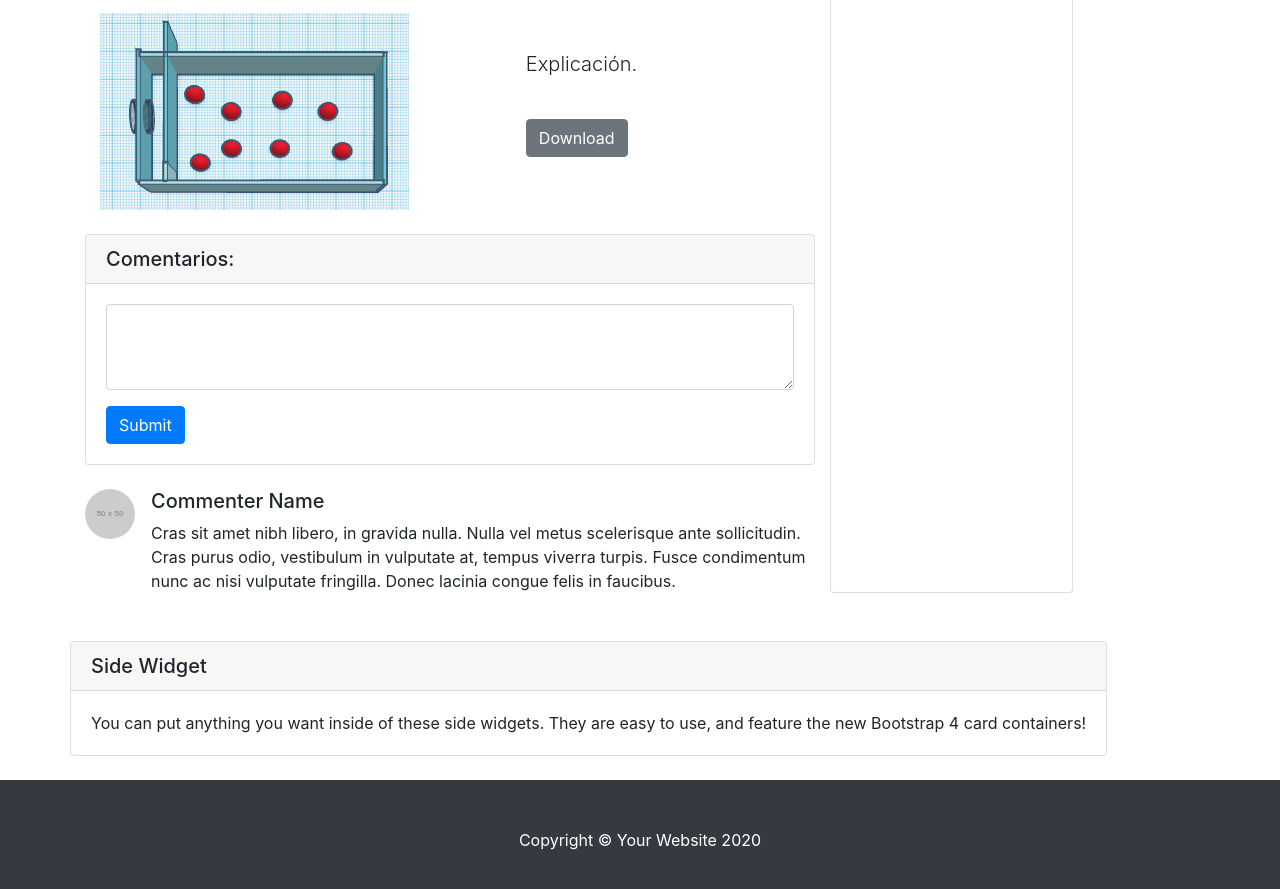
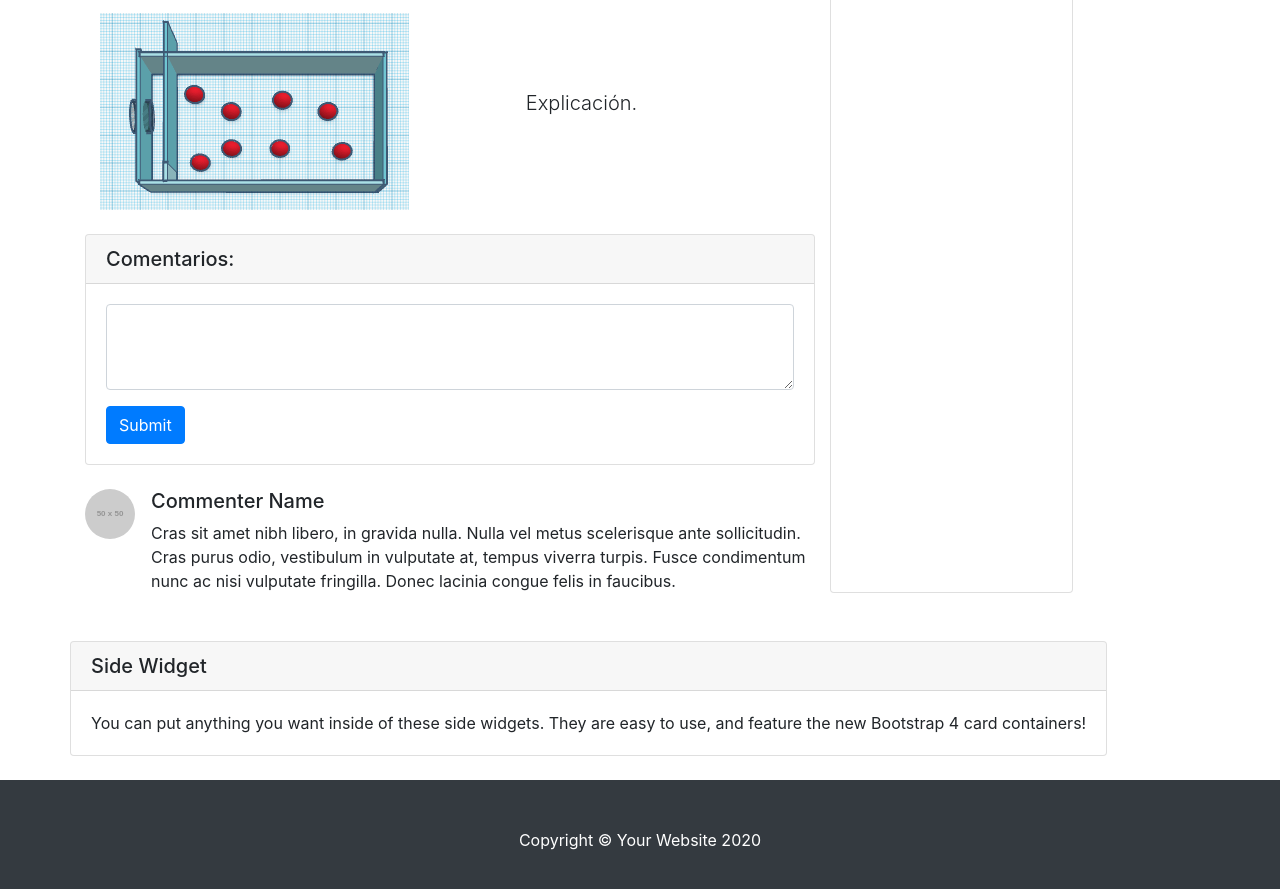
Before and after one commit to susanaglezr/biosensorcdecmx, a website: page index.html in a window 1280 px wide. Shown: the part 1506-2395 px from the top of the page. Drawn offline with Linux system fonts and the light colour scheme; placeholder pictures from the web are drawn by us.

Commit message:
Update index.html

```diff
--- a/index.html
+++ b/index.html
@@ -126,7 +126,6 @@
       </div>
       <div class="col-12 col-md-6 col-lg-5 ml-md-auto text-left">
         <p class="lead">Explicación.</p>
-        <p><a class="btn btn-secondary mt-4" href="https://www.froala.com">Download</a></p>
       </div>
     </div>
   </div>
```
